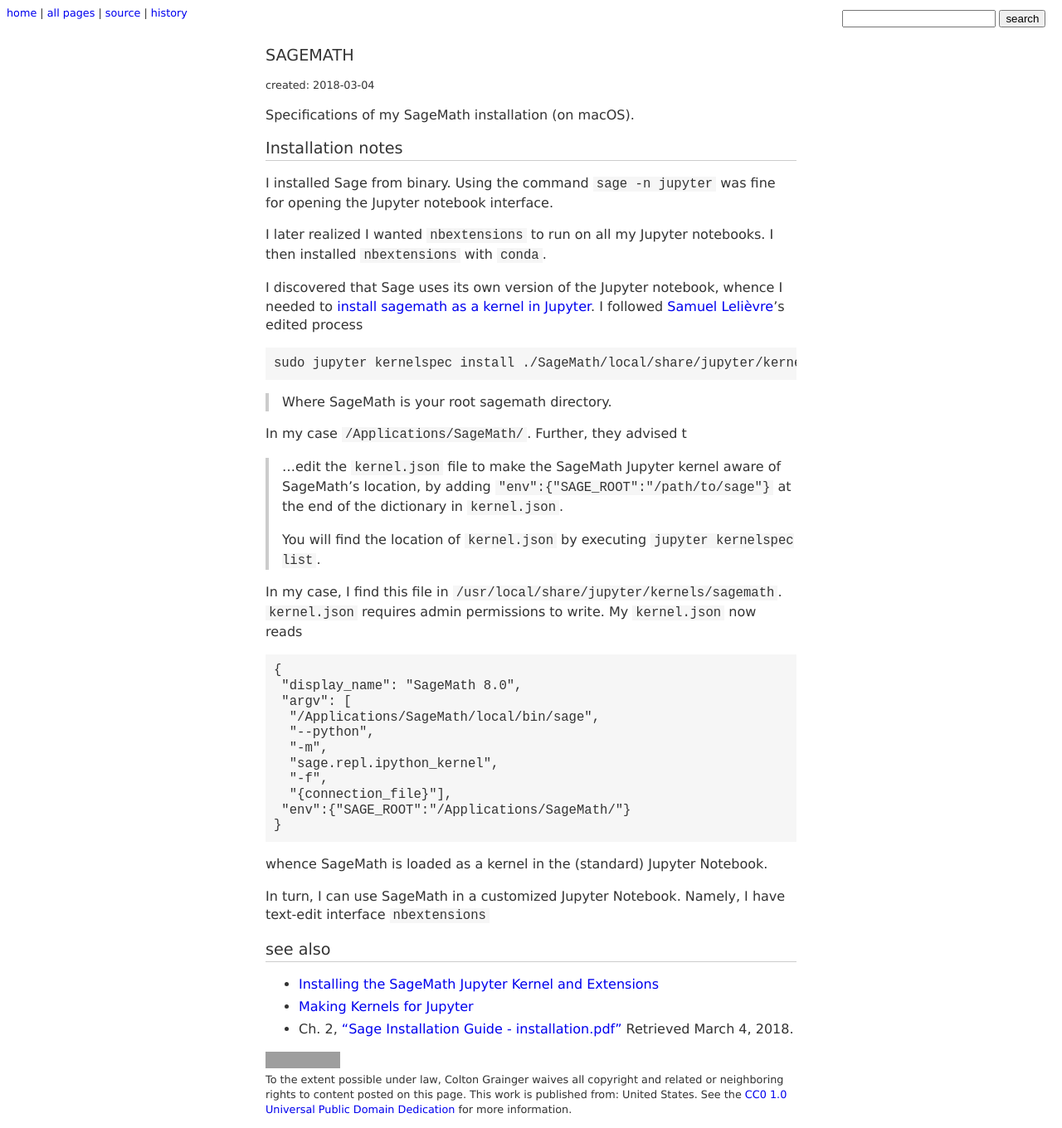
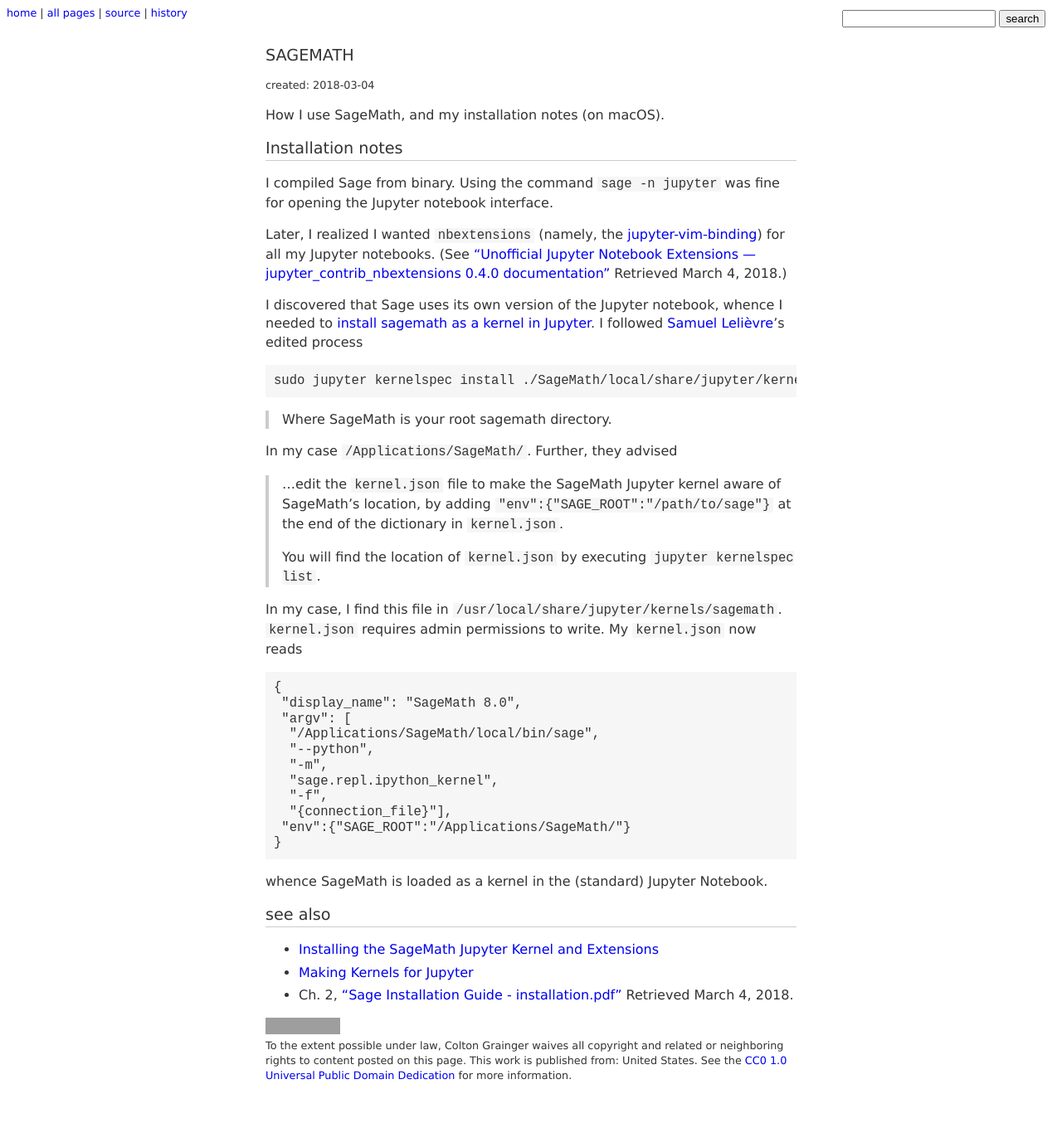
Before and after one commit to coltongrainger/blog, a Jekyll site: the page built from _posts/2018-03-04-sagemath.md, in a window 1280 px wide. Shown: the whole page at 83% size. Built offline with Jekyll 4.4.1, drawn with Linux system fonts in a browser that asks for light colours; our own code applies the rules of GitHub Pages for plain Markdown files; after the commit the page ends 1319 px from its top, so only the background shows below that; grey boxes are pictures that could not be loaded.

Commit message:
there's a snake in my boot---vimmer install done

````diff
--- a/_posts/2018-03-04-sagemath.md
+++ b/_posts/2018-03-04-sagemath.md
@@ -4,15 +4,16 @@
 date: 2018-03-04
 ---
 
-Specifications of my SageMath installation (on macOS).
+How I use SageMath, and my installation notes (on macOS).
 
 ## Installation notes
 
-I installed Sage from binary. Using the command `sage -n jupyter` was fine for
+I compiled Sage from binary. Using the command `sage -n jupyter` was fine for
 opening the Jupyter notebook interface.
 
-I later realized I wanted `nbextensions` to run on all my Jupyter notebooks. I
-then installed `nbextensions` with `conda`.
+Later, I realized I wanted `nbextensions` (namely, the
+[jupyter-vim-binding](https://github.com/lambdalisue/jupyter-vim-binding)) for
+all my Jupyter notebooks. (See [“Unofficial Jupyter Notebook Extensions — jupyter_contrib_nbextensions 0.4.0 documentation”](http://jupyter-contrib-nbextensions.readthedocs.io/en/latest/) Retrieved March 4, 2018.)
 
 I discovered that Sage uses its own version of the Jupyter notebook, whence I
 needed to [install sagemath as a kernel in Jupyter](https://stackoverflow.com/questions/39296020/how-to-install-sagemath-kernel-in-jupyter). I followed [Samuel Lelièvre](https://stackoverflow.com/users/3827575/samuel-leli%c3%a8vre)'s edited process
@@ -21,7 +22,7 @@
 ```
 > Where SageMath is your root sagemath directory.
 
-In my case `/Applications/SageMath/`. Further, they advised t
+In my case `/Applications/SageMath/`. Further, they advised
 
 > ...edit the `kernel.json` file to make the SageMath Jupyter kernel aware of SageMath's location, by adding `"env":{"SAGE_ROOT":"/path/to/sage"}` at the end of the dictionary in `kernel.json`.
 >
@@ -46,8 +47,6 @@
 
 whence SageMath is loaded as a kernel in the (standard) Jupyter Notebook.
 
-In turn, I can use SageMath in a customized Jupyter Notebook. Namely, I have text-edit interface `nbextensions`
-
 ## see also
 
 - [Installing the SageMath Jupyter Kernel and Extensions](http://doc.sagemath.org/html/en/reference/repl/sage/repl/ipython_kernel/install.html)
````
